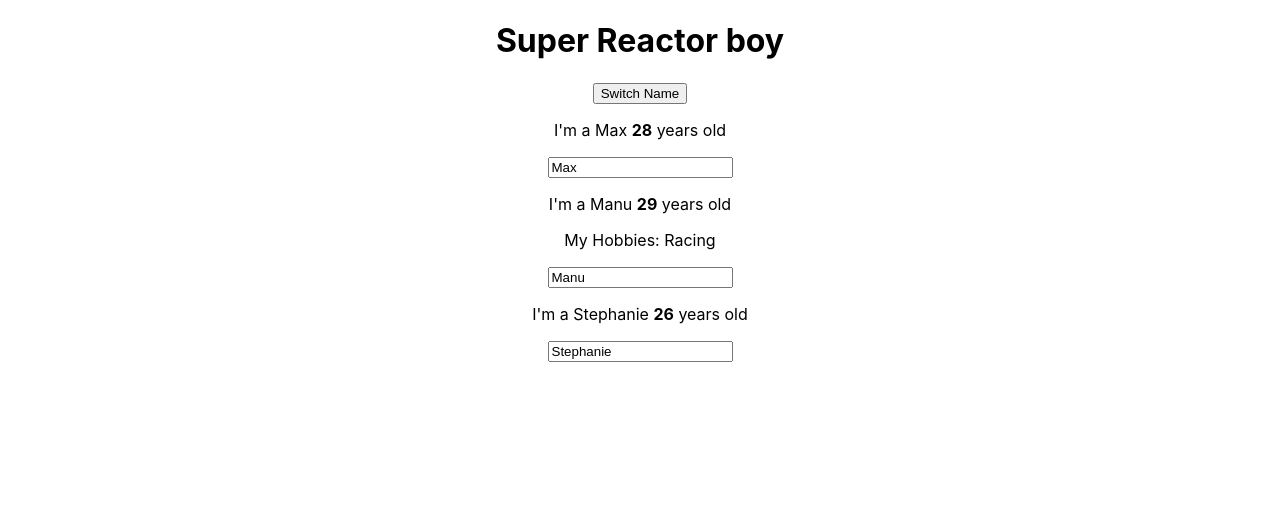
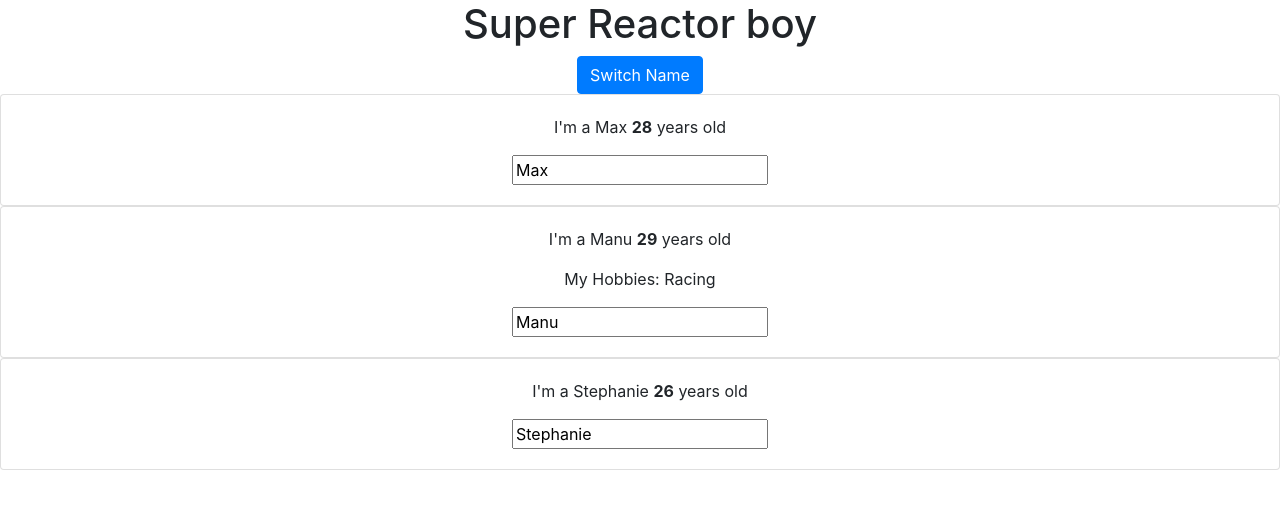
Before and after one commit to goxr3plus/React-App, a React (Create React App) app: page / in a window 1280 px wide. Shown: the top 508 px of the page. Built offline with nearby package versions, Linux system fonts and the light colour scheme.

Commit message:
Added Bootstrap

```diff
--- a/package.json
+++ b/package.json
@@ -3,7 +3,9 @@
   "version": "0.1.0",
   "private": true,
   "dependencies": {
+    "bootstrap": "^4.2.1",
     "react": "^16.7.0",
+    "react-bootstrap": "^1.0.0-beta.5",
     "react-dom": "^16.7.0",
     "react-scripts": "2.1.3"
   },
--- a/src/App.js
+++ b/src/App.js
@@ -1,6 +1,8 @@
 import React, { Component } from "react";
 import "./App.css";
 import Person from "./Person/Person.js";
+import 'bootstrap/dist/css/bootstrap.css';
+import Button from 'react-bootstrap/Button';
 
 class App extends Component {
   state = {
@@ -37,7 +39,7 @@ class App extends Component {
       <div className="App">
         <h1> Super Reactor boy</h1>
         {/* () => this.switchNameHandler("Maximilian" ) This can be inefficient*/}
-        <button onClick={ () => this.switchNameHandler("Maximilian" )}>Switch Name</button>
+        <Button onClick={ () => this.switchNameHandler("Maximilian" )}>Switch Name</Button>
         <Person
           name={this.state.persons[0].name}
           age={this.state.persons[0].age}/>
--- a/src/Person/Person.css
+++ b/src/Person/Person.css
@@ -0,0 +1,8 @@
+.Person{
+   /* width: 60%;
+   margin:16px auto;
+   border: 1px solid #eee ;
+   box-shadow: 0 2px 3px rgb(223, 59, 59);
+   padding: 16px; */
+   text-align: center;
+}
--- a/src/Person/Person.js
+++ b/src/Person/Person.js
@@ -1,13 +1,18 @@
 import React from "react";
+import "./Person.css"
+import Card from 'react-bootstrap/Card';
 
 const person = props => {
   return (
-    <div>
-    <p onClick={props.clicker}>  I'm a {props.name} <b>{props.age}</b> years old </p>
-    <p>  {props.children}</p>
-    <input type="text" onChange={props.changed} value={props.name}></input>
-    </div>
-
+    <Card>
+      <Card.Body>
+          <div className="Person">
+          <p onClick={props.clicker}>  I'm a {props.name} <b>{props.age}</b> years old </p>
+          <p>  {props.children}</p>
+          <input type="text" onChange={props.changed} value={props.name}></input>
+          </div>
+      </Card.Body>
+    </Card>
   );
 };
 
```
Also changed, not shown: 1 other file (tests, documents, lock files or other folders).
